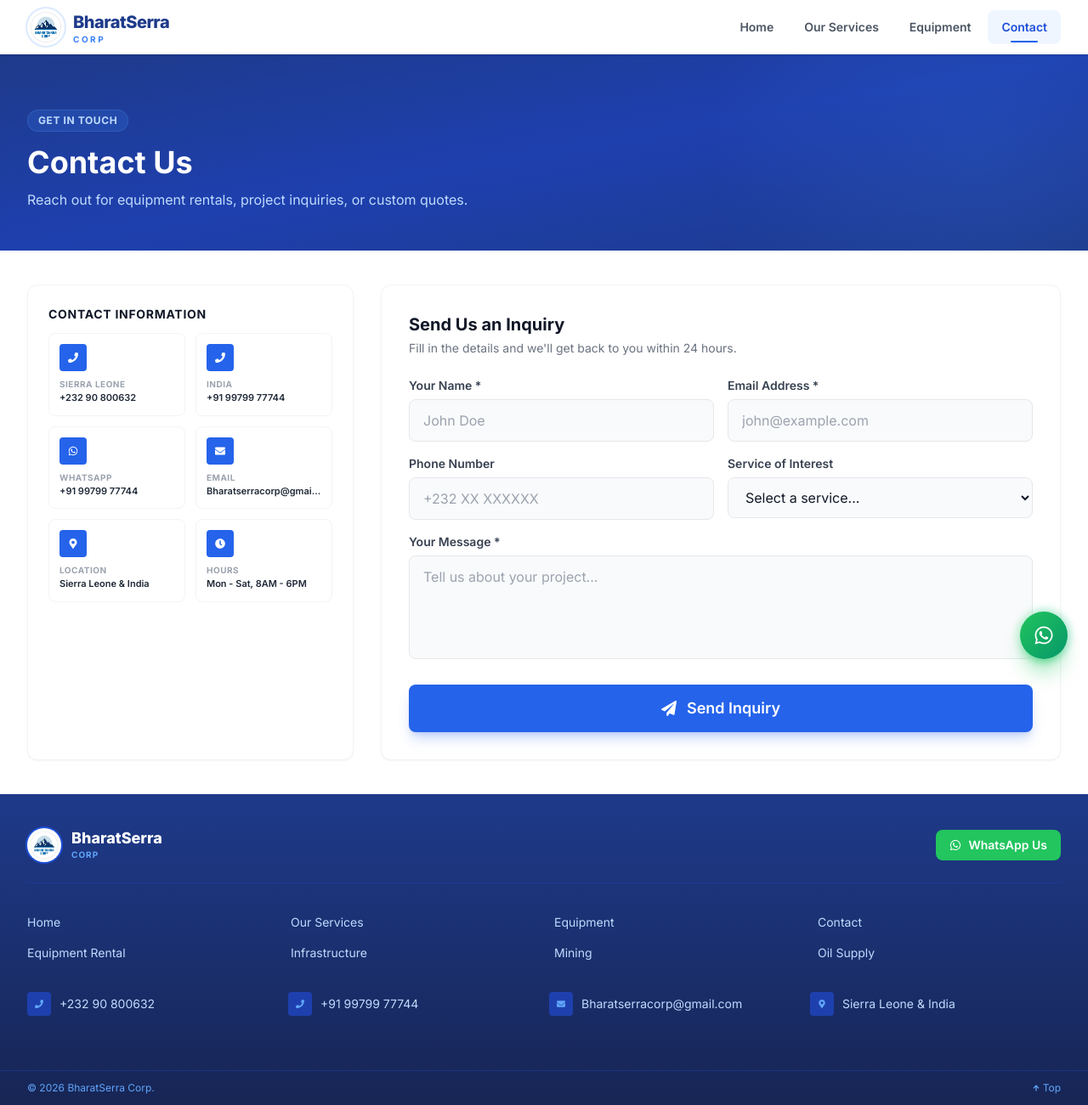
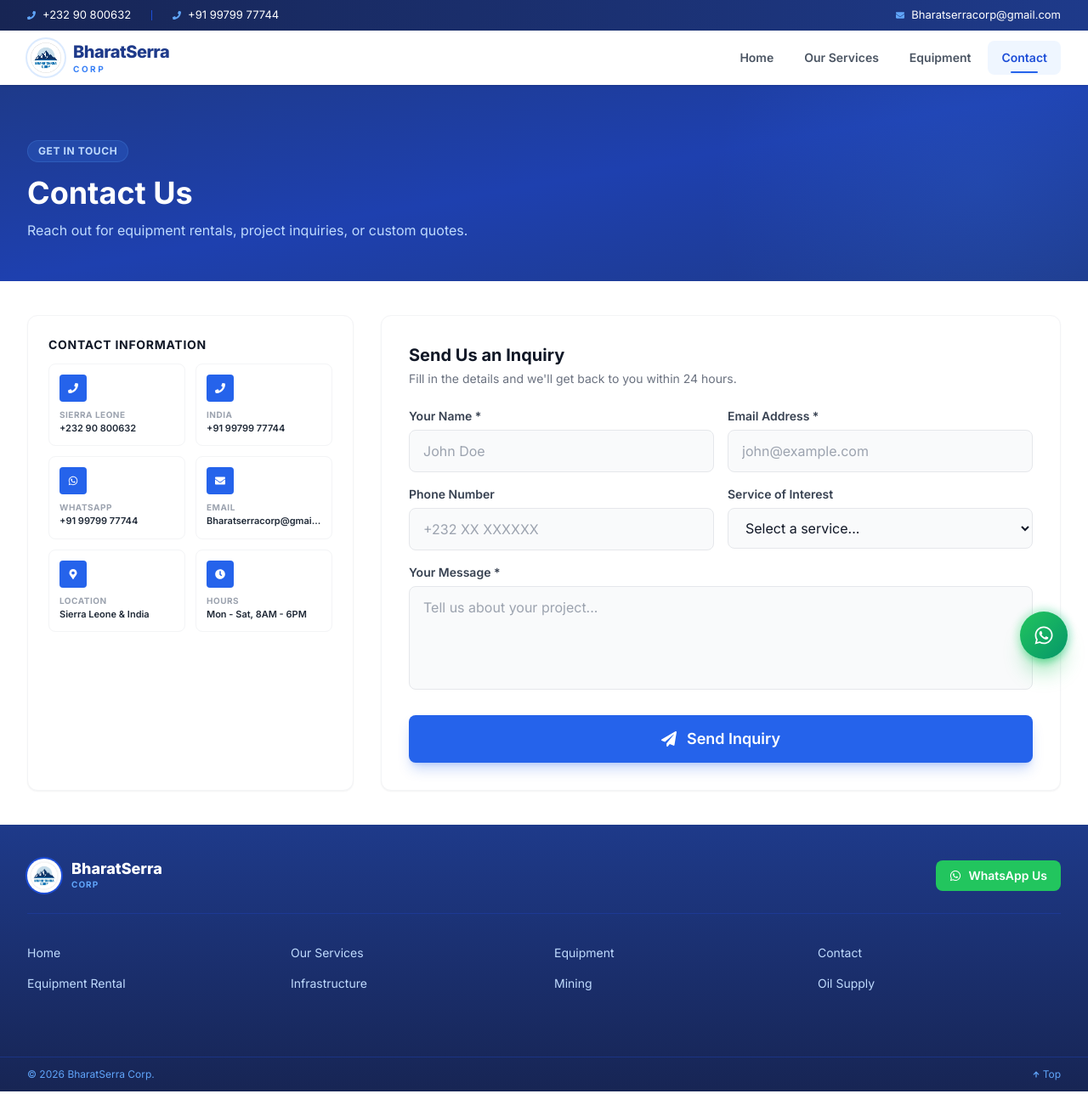
Before and after one commit to ymprajapati0110/BharatSerra, a React (Vite) app: page /contact in a window 1280 px wide. Shown: the whole page at 85% size. Built offline with nearby package versions, Linux system fonts and the light colour scheme.

Commit message:
fix: restore navbar info bar, remove footer contact row

```diff
--- a/src/components/Footer.jsx
+++ b/src/components/Footer.jsx
@@ -53,35 +53,8 @@
                         </Link>
                     ))}
                 </div>
+            </div>
 
-                {/* Contact row */}
-                <div className="grid grid-cols-1 sm:grid-cols-2 lg:grid-cols-4 gap-3 mb-6">
-                    <a href="tel:+23290800632" className="flex items-center gap-2.5 text-blue-200 hover:text-white transition-colors text-sm">
-                        <div className="w-7 h-7 bg-blue-800 rounded flex items-center justify-center flex-shrink-0">
-                            <FaPhone className="text-[10px] text-blue-400" />
-                        </div>
-                        +232 90 800632
-                    </a>
-                    <a href="tel:+919979977744" className="flex items-center gap-2.5 text-blue-200 hover:text-white transition-colors text-sm">
-                        <div className="w-7 h-7 bg-blue-800 rounded flex items-center justify-center flex-shrink-0">
-                            <FaPhone className="text-[10px] text-blue-400" />
-                        </div>
-                        +91 99799 77744
-                    </a>
-                    <a href="mailto:Bharatserracorp@gmail.com" className="flex items-center gap-2.5 text-blue-200 hover:text-white transition-colors text-sm min-w-0">
-                        <div className="w-7 h-7 bg-blue-800 rounded flex items-center justify-center flex-shrink-0">
-                            <FaEnvelope className="text-[10px] text-blue-400" />
-                        </div>
-                        <span className="truncate">Bharatserracorp@gmail.com</span>
-                    </a>
-                    <div className="flex items-center gap-2.5 text-blue-200 text-sm">
-                        <div className="w-7 h-7 bg-blue-800 rounded flex items-center justify-center flex-shrink-0">
-                            <FaMapMarkerAlt className="text-[10px] text-blue-400" />
-                        </div>
-                        Sierra Leone & India
-                    </div>
-                </div>
-            </div>
 
             {/* Bottom bar */}
             <div className="border-t border-blue-800/50">
--- a/src/components/Navbar.jsx
+++ b/src/components/Navbar.jsx
@@ -36,6 +36,28 @@
 
     return (
         <>
+            {/* TOP INFO BAR — dark blue */}
+            <div className="hidden md:block bg-gradient-to-r from-blue-950 to-blue-900 text-white text-[13px]">
+                <div className="container-custom flex justify-between items-center py-2">
+                    <div className="flex items-center gap-6">
+                        <a href="tel:+23290800632" className="flex items-center gap-2 hover:text-blue-200 transition-colors">
+                            <FaPhone className="text-[10px] text-blue-400" />
+                            +232 90 800632
+                        </a>
+                        <span className="w-px h-3 bg-blue-700" />
+                        <a href="tel:+919979977744" className="flex items-center gap-2 hover:text-blue-200 transition-colors">
+                            <FaPhone className="text-[10px] text-blue-400" />
+                            +91 99799 77744
+                        </a>
+                    </div>
+                    <div className="flex items-center gap-4">
+                        <a href="mailto:Bharatserracorp@gmail.com" className="flex items-center gap-2 hover:text-blue-200 transition-colors">
+                            <FaEnvelope className="text-[10px] text-blue-400" />
+                            Bharatserracorp@gmail.com
+                        </a>
+                    </div>
+                </div>
+            </div>
 
             {/* MAIN NAVBAR */}
             <nav className={`sticky top-0 z-50 bg-white transition-all duration-300 ${scrolled ? "shadow-lg py-1" : "shadow py-2.5"}`}>
```
